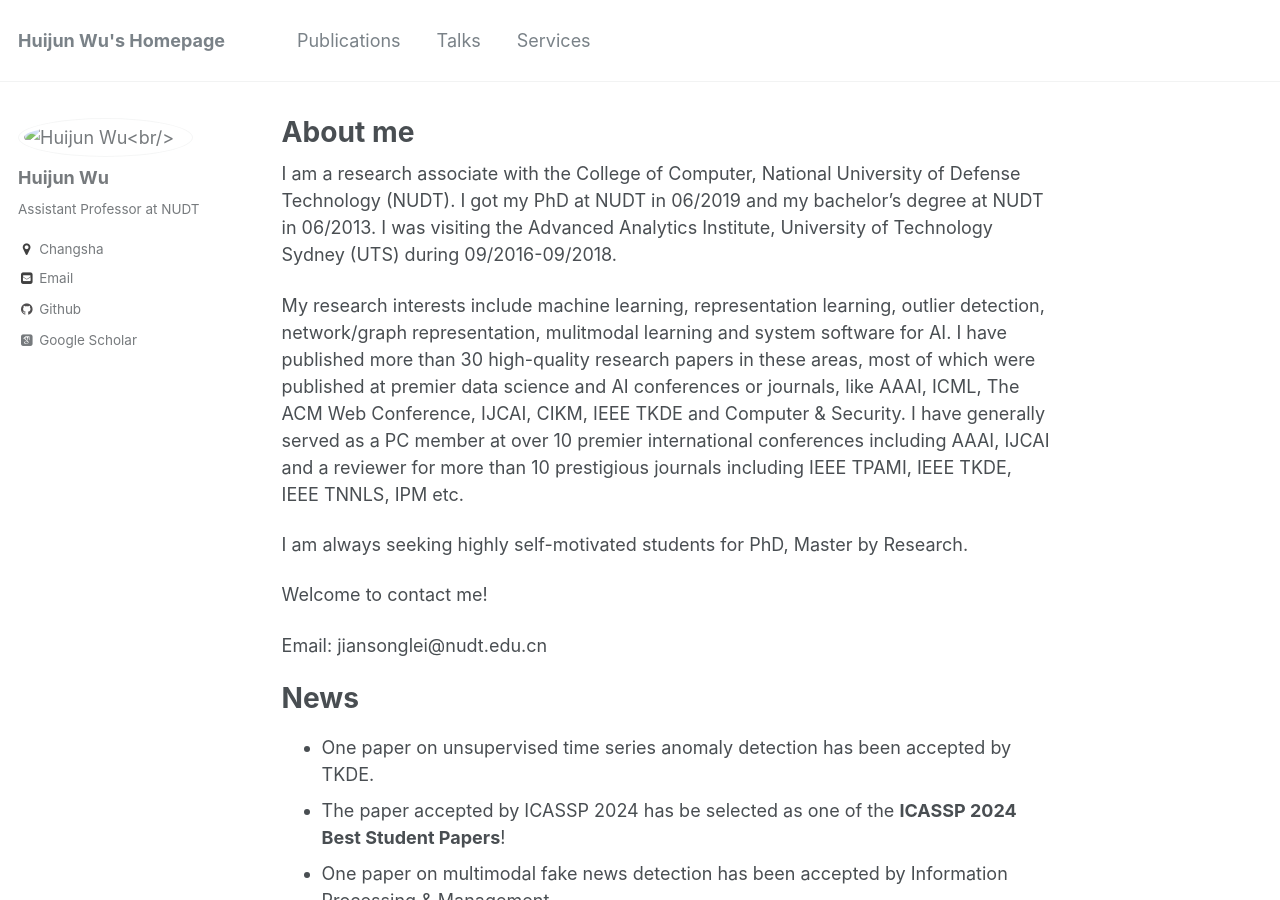
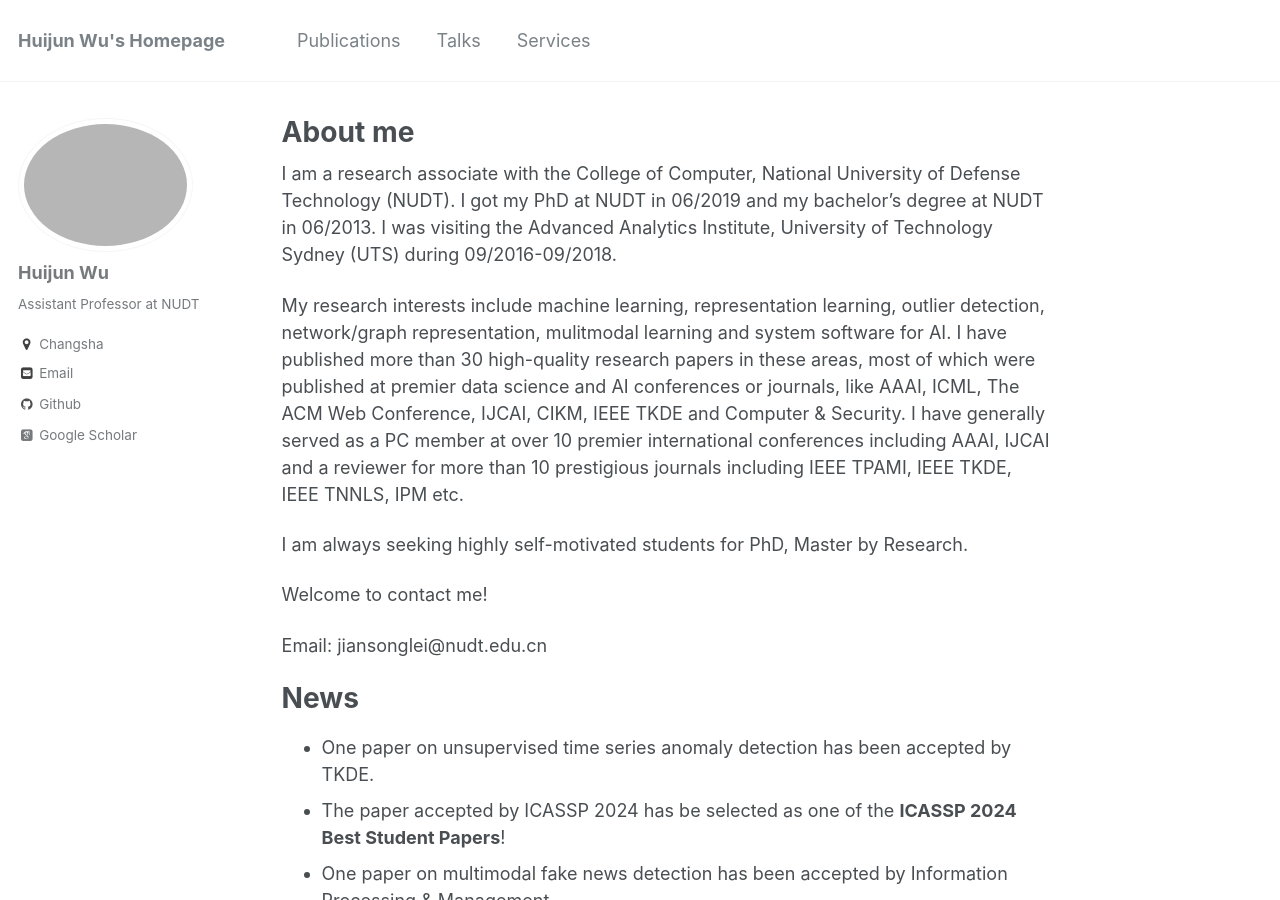
Before and after one commit to sktzwhj/sktzwhj.github.io, a Jekyll site: the page built from _pages/about.md, in a window 1280 px wide and 900 px high. Built offline with Jekyll 4.4.1, drawn with Linux system fonts in a browser that asks for light colours; some web fonts are replaced; a script that is not in the unit is left out.

Commit message:
add photo

```diff
--- a/_config.yml
+++ b/_config.yml
@@ -78,8 +78,8 @@ analytics:
 
 # Site Author
 author:
-  name             : "Huijun Wu<br/>"
-  avatar           : "profile-photo-wu.jpg"
+  name             : "Huijun Wu"
+  avatar           : "photo.jpg"
   bio              : "Assistant Professor at NUDT"
   location         : "Changsha"
   employer         :
```
Also changed, not shown: profile-photo-wu.jpg (deleted).
